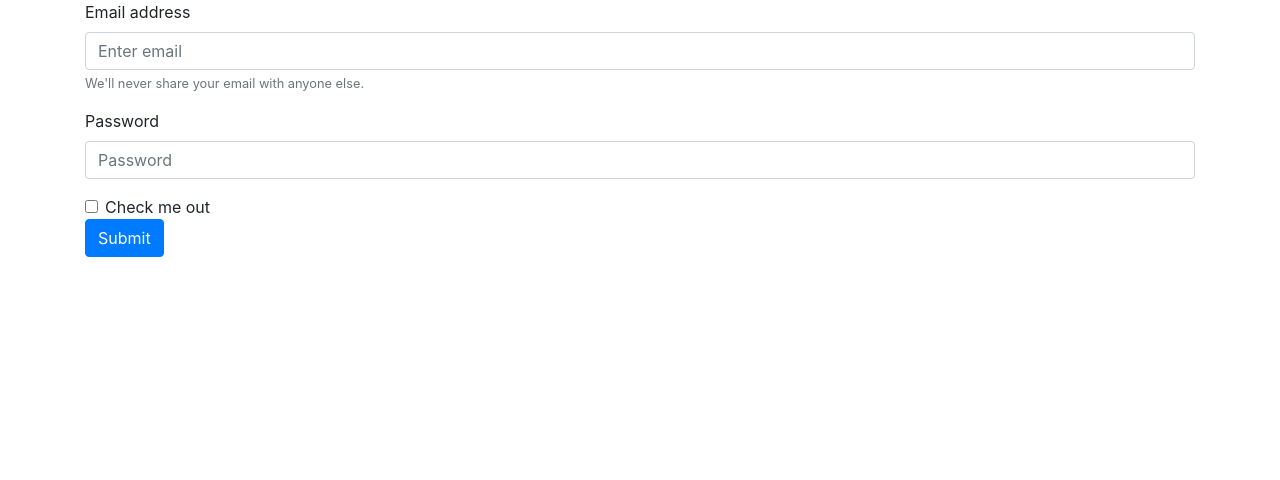
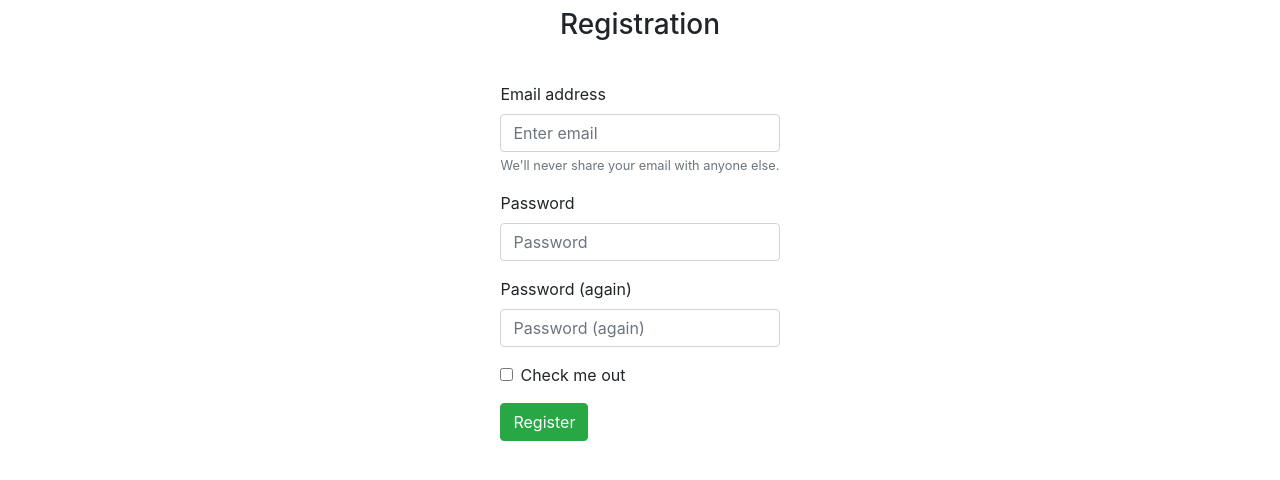
Before and after one commit to Django-Lessons/video-store-proj, a Django app: page /register in a window 1280 px wide. Shown: the part 56-536 px from the top of the page. Run offline with Django 3.2, Linux system fonts and the light colour scheme; some libraries are stand-ins or nearby versions.

Commit message:
login and registration forms

```diff
--- a/land/templates/land/register.html
+++ b/land/templates/land/register.html
@@ -1,7 +1,13 @@
 {% extends 'land/base.html' %}
 
 {% block central_content %}
-    <form>
+    <div class="col-lg-12">
+        <div class="row justify-content-center py-2">
+            <h3>Registration</h3>
+        </div>
+
+        <div class="row justify-content-center">
+            <form class="my-4">
               <div class="form-group">
                 <label for="exampleInputEmail1">Email address</label>
                 <input type="email" class="form-control" id="exampleInputEmail1" aria-describedby="emailHelp" placeholder="Enter email">
@@ -9,12 +15,19 @@
               </div>
               <div class="form-group">
                 <label for="exampleInputPassword1">Password</label>
-        <input type="password" class="form-control" id="exampleInputPassword1" placeholder="Password">
+                <input type="password" class="form-control" id="password1" placeholder="Password">
+              </div>
+              <div class="form-group">
+                <label for="exampleInputPassword1">Password (again)</label>
+                <input type="password" class="form-control" id="password2" placeholder="Password (again)">
               </div>
               <div class="form-check">
                 <input type="checkbox" class="form-check-input" id="exampleCheck1">
                 <label class="form-check-label" for="exampleCheck1">Check me out</label>
               </div>
-      <button type="submit" class="btn btn-primary">Submit</button>
+              <button type="submit" class="btn btn-success my-3">Register</button>
             </form>
+        </div>
+    </div>
+
 {% endblock central_content %}
```
Also changed, not shown: land/templates/land/login.html (+21 -0 lines). Lines whose indentation alone changed are shown as unchanged.
